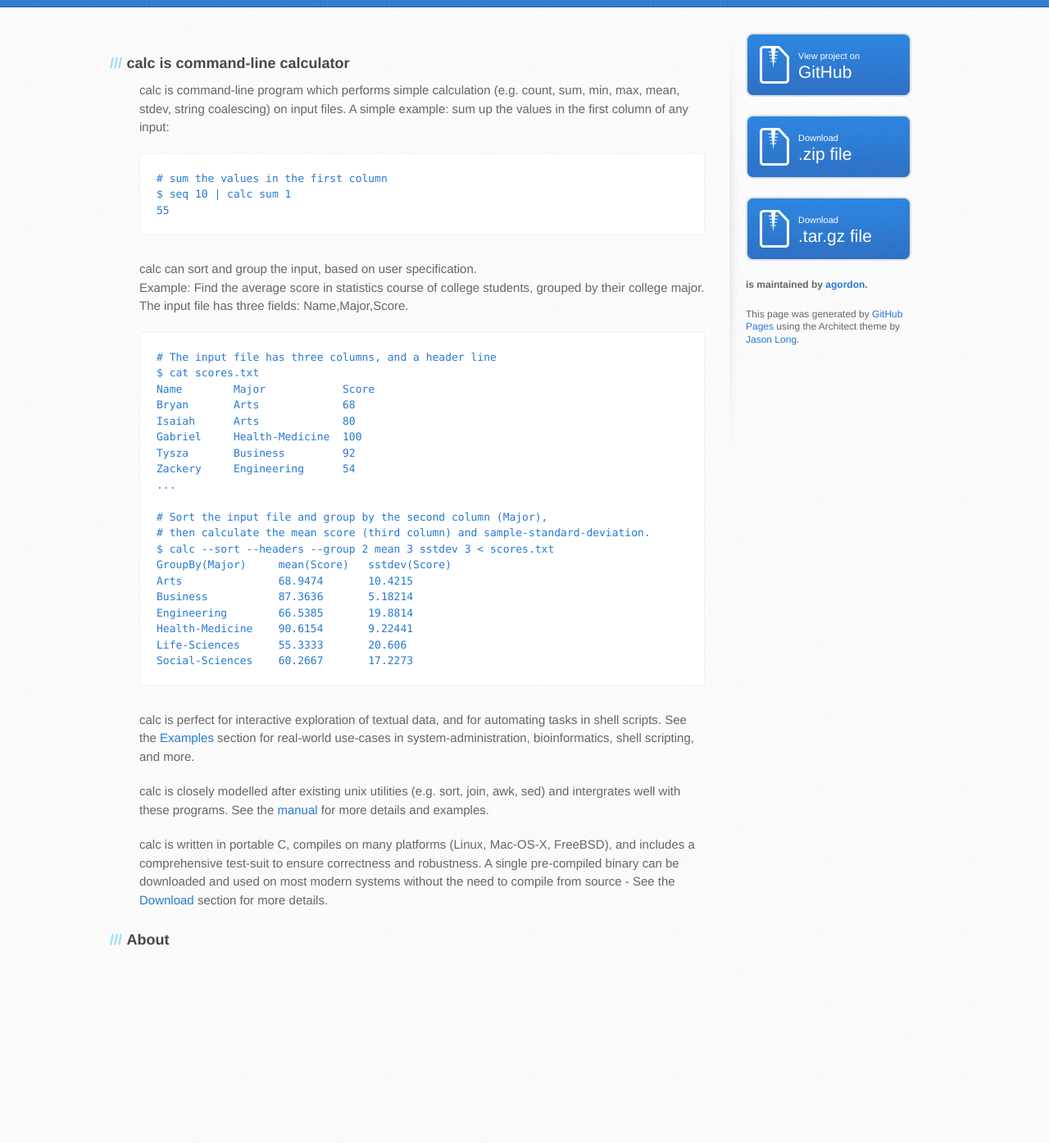
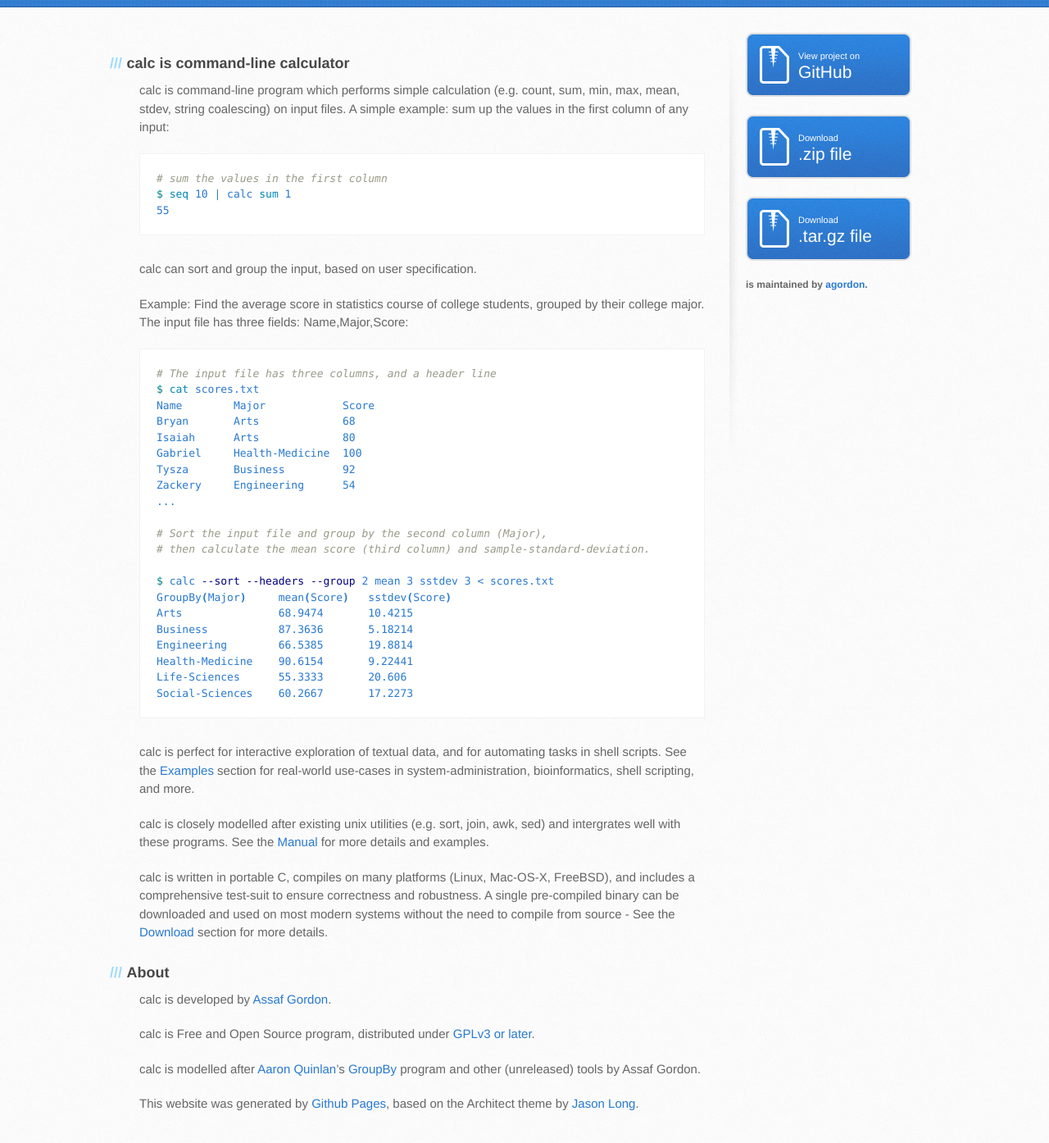
Before and after one commit to agordon/pages1, a Jekyll site: the page built from index.md, in a window 1280 px wide and 1400 px high, scrolled down 110 px. Shown: the top 1394 px of the window at 82% size. Built offline with Jekyll 4.4.1, drawn with Linux system fonts in a browser that asks for light colours; Markdown is read by kramdown in place of the engine named in the settings; before the commit the page ends 1301 px from its top, so only the background shows below that; some of the changed lines change nothing that is shown.

Commit message:
index: turn into Markdown

````diff
--- a/_layouts/default.html
+++ b/_layouts/default.html
@@ -49,7 +49,6 @@
 
           <p class="repo-owner"><a href="https://github.com/agordon/pages1"></a> is maintained by <a href="https://github.com/agordon">agordon</a>.</p>
 
-          <p>This page was generated by <a href="https://pages.github.com">GitHub Pages</a> using the Architect theme by <a href="https://twitter.com/jasonlong">Jason Long</a>.</p>
         </aside>
       </div>
     </div>
--- a/index.html
+++ /dev/null
@@ -1,47 +0,0 @@
----
-layout: default
-title: pages1
----
-
-<h3><i>calc</i> is command-line calculator</h3>
-
-<p>calc is command-line program which performs simple calculation (e.g. count, sum, min, max, mean, stdev, string coalescing) on input files. A simple example: sum up the values in the first column of any input:</p>
-
-<pre><code># sum the values in the first column
-$ seq 10 | calc sum 1
-55
-</code></pre>
-
-<p>calc can sort and group the input, based on user specification.<br/>
-Example: Find the average score in statistics course of college students, grouped by their college major.
-The input file has three fields: <b>Name</b>,<b>Major</b>,<b>Score</b>.
-
-<pre><code># The input file has three columns, and a header line
-$ cat scores.txt
-Name        Major            Score
-Bryan       Arts             68
-Isaiah      Arts             80
-Gabriel     Health-Medicine  100
-Tysza       Business         92
-Zackery     Engineering      54
-...
-
-# Sort the input file and group by the second column (Major),
-# then calculate the mean score (third column) and sample-standard-deviation.
-$ calc --sort --headers --group 2 mean 3 sstdev 3 < scores.txt
-GroupBy(Major)     mean(Score)   sstdev(Score)
-Arts               68.9474       10.4215
-Business           87.3636       5.18214
-Engineering        66.5385       19.8814
-Health-Medicine    90.6154       9.22441
-Life-Sciences      55.3333       20.606
-Social-Sciences    60.2667       17.2273
-</code></pre>
-
-<p>calc is perfect for interactive exploration of textual data, and for automating tasks in shell scripts. See the <a href="./examples.html">Examples</a> section for real-world use-cases in system-administration, bioinformatics, shell scripting, and more.</p>
-
-<p>calc is closely modelled after existing unix utilities (e.g. sort, join, awk, sed) and intergrates well with these programs. See the <a href="./manual.html">manual</a> for more details and examples.</p>
-
-<p>calc is written in portable C, compiles on many platforms (Linux, Mac-OS-X, FreeBSD), and includes a comprehensive test-suit to ensure correctness and robustness. A single pre-compiled binary can be downloaded and used on most modern systems without the need to compile from source - See the <a href="./download.html">Download</a> section for more details.</p>
-
-<h3>About</h3>
--- /dev/null
+++ b/index.md
@@ -0,0 +1,59 @@
+---
+layout: default
+title: pages1
+---
+
+### calc is command-line calculator
+
+calc is command-line program which performs simple calculation (e.g. count, sum, min, max, mean, stdev, string coalescing) on input files. A simple example: sum up the values in the first column of any input:
+
+```sh
+# sum the values in the first column
+$ seq 10 | calc sum 1
+55
+```
+
+calc can sort and group the input, based on user specification.
+
+Example: Find the average score in statistics course of college students, grouped by their college major.
+The input file has three fields: **Name**,**Major**,**Score**:
+
+```sh
+# The input file has three columns, and a header line
+$ cat scores.txt
+Name        Major            Score
+Bryan       Arts             68
+Isaiah      Arts             80
+Gabriel     Health-Medicine  100
+Tysza       Business         92
+Zackery     Engineering      54
+...
+
+# Sort the input file and group by the second column (Major),
+# then calculate the mean score (third column) and sample-standard-deviation.
+
+$ calc --sort --headers --group 2 mean 3 sstdev 3 < scores.txt
+GroupBy(Major)     mean(Score)   sstdev(Score)
+Arts               68.9474       10.4215
+Business           87.3636       5.18214
+Engineering        66.5385       19.8814
+Health-Medicine    90.6154       9.22441
+Life-Sciences      55.3333       20.606
+Social-Sciences    60.2667       17.2273
+```
+
+calc is perfect for interactive exploration of textual data, and for automating tasks in shell scripts. See the [Examples](./examples.html) section for real-world use-cases in system-administration, bioinformatics, shell scripting, and more.
+
+calc is closely modelled after existing unix utilities (e.g. sort, join, awk, sed) and intergrates well with these programs. See the [Manual](./manual.html) for more details and examples.
+
+calc is written in portable C, compiles on many platforms (Linux, Mac-OS-X, FreeBSD), and includes a comprehensive test-suit to ensure correctness and robustness. A single pre-compiled binary can be downloaded and used on most modern systems without the need to compile from source - See the [Download](./download.html) section for more details.
+
+### About
+
+**calc** is developed by [Assaf Gordon](https://github.com/agordon).
+
+**calc** is Free and Open Source program, distributed under [GPLv3 or later](http://opensource.org/licenses/GPL-3.0).
+
+**calc** is modelled after [Aaron Quinlan](https://github.com/arq5x)'s [GroupBy](https://github.com/arq5x/bedtools2) program and other (unreleased) tools by Assaf Gordon.
+
+This website was generated by [Github Pages](https://pages.github.com), based on the Architect theme by [Jason Long](https://twitter.com/jasonlong).
````
